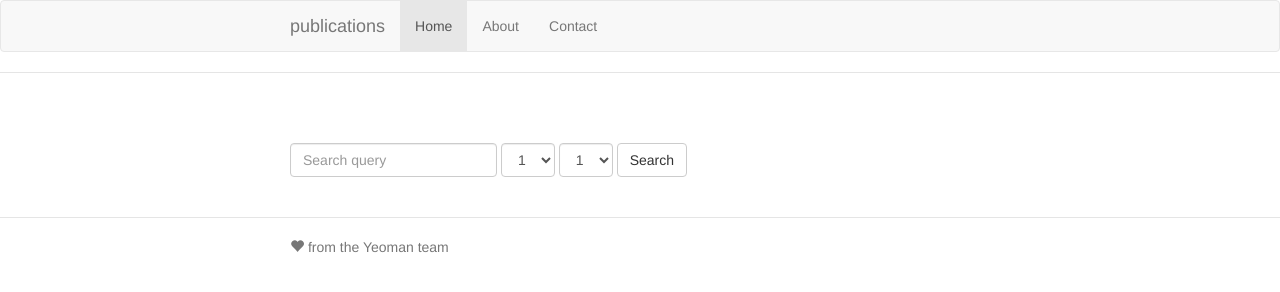
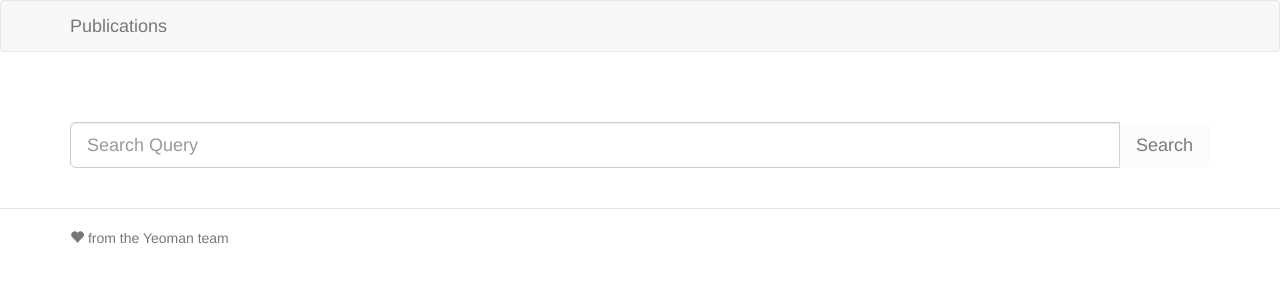
Before and after one commit to palrajarockiaraj/publication-histogram, a website: page app/index.html in a window 1280 px wide. Drawn offline with nearby package versions, Linux system fonts and the light colour scheme; some packages are replaced by stand-ins of ours; files that its build step writes are made by us from their sources; a script that the page names is missing.

Commit message:
Chart changes

```diff
--- a/app/index.html
+++ b/app/index.html
@@ -33,17 +33,17 @@
               <span class="icon-bar"></span>
             </button>
 
-            <a class="navbar-brand" href="#/">publications</a>
+            <a class="navbar-brand" href="#/">Publications</a>
           </div>
 
-          <div class="collapse navbar-collapse" id="js-navbar-collapse">
+          <!-- <div class="collapse navbar-collapse" id="js-navbar-collapse">
 
             <ul class="nav navbar-nav">
               <li class="active"><a href="#/">Home</a></li>
               <li><a ng-href="#/about">About</a></li>
               <li><a ng-href="#/">Contact</a></li>
             </ul>
-          </div>
+          </div> -->
         </div>
       </div>
     </div>
@@ -84,6 +84,7 @@
     <script src="bower_components/angular-sanitize/angular-sanitize.js"></script>
     <script src="bower_components/angular-touch/angular-touch.js"></script>
     <script src="bower_components/highcharts/highcharts.js"></script>
+    <script src="bower_components/angular-bootstrap/ui-bootstrap-tpls.js"></script>
     <!-- endbower -->
     <!-- endbuild -->
 
--- a/app/scripts/app.js
+++ b/app/scripts/app.js
@@ -17,7 +17,8 @@ angular
     'ngResource',
     'ngRoute',
     'ngSanitize',
-    'ngTouch'
+    'ngTouch',
+    'ui.bootstrap'
   ])
   .config(function ($routeProvider) {
     $routeProvider
--- a/app/scripts/controllers/main.js
+++ b/app/scripts/controllers/main.js
@@ -9,12 +9,6 @@
  */
 angular.module('publicationsApp')
   .controller('MainCtrl', ['$scope', '$http', 'AppConstants', 'util', function ($scope, $http, AppConstants, util) {
-    this.awesomeThings = [
-      'HTML5 Boilerplate',
-      'AngularJS',
-      'Karma'
-    ];
-
     $scope.chart = {};
     $scope.chart.title = "Publication Histogram";
     $scope.showChart = false;
@@ -22,7 +16,7 @@ angular.module('publicationsApp')
 
 	$scope.search = function(){
 	    $http.get(AppConstants.WS_URL+'/search?query='+$scope.searchQuery+'&sort=CITED%20desc&format=json').then(function(response){
-	    	if(!response.data.errCode){
+	    	if(response.data.resultList.result.length > 0){
 		    	var allYears = [];
 		    	angular.forEach(response.data.resultList.result, function(value, key){
 		    		allYears.push(value.pubYear);
@@ -41,6 +35,4 @@ angular.module('publicationsApp')
 	    	console.log(errorResponse);
 	    });
 	};
-
-
   }]);
--- a/app/scripts/directives/barchart.js
+++ b/app/scripts/directives/barchart.js
@@ -17,7 +17,9 @@ angular.module('publicationsApp')
       link: function postLink(scope, element, attrs) {
 		Highcharts.chart(element[0], {
 		    chart: {
-		        type: 'column'
+		        type: 'column',
+		        width: 1000,
+		        // height: 600
 		    },
 		    title: {
 		        text: scope.chartOptions.title
--- a/app/scripts/services/util.js
+++ b/app/scripts/services/util.js
@@ -10,8 +10,6 @@
 angular.module('publicationsApp')
   .factory('util', function () {
 
-    var meaningOfLife = 42;
-
     var getCount = function(value){
       var  count = {};
       value.forEach(function(i) { count[i] = (count[i]||0) + 1;});
@@ -19,9 +17,6 @@ angular.module('publicationsApp')
     };
 
     return {
-      someMethod: function () {
-        return meaningOfLife;
-      },
       getCount: getCount
     };
   });
--- a/app/styles/main.css
+++ b/app/styles/main.css
@@ -18,10 +18,10 @@ body {
 }
 
 /* Custom page header */
-.header {
+/*.header {
   border-bottom: 1px solid #e5e5e5;
   margin-bottom: 10px;
-}
+}*/
 /* Make the masthead heading the same height as the navigation */
 .header h3 {
   margin-top: 0;
@@ -61,9 +61,9 @@ body {
 
 /* Responsive: Portrait tablets and up */
 @media screen and (min-width: 768px) {
-  .container {
+  /*.container {
     max-width: 730px;
-  }
+  }*/
 
   /* Remove the padding we set earlier */
   .header,
--- a/app/views/main.html
+++ b/app/views/main.html
@@ -1,29 +1,16 @@
-<form class="form-inline search-form" ng-submit="search()" name="searchForm" role="form">
-  <div class="form-group">
-    <label class="sr-only" for="searchQuery">Search Query</label>
-    <input type="text" ng-model="searchQuery" class="form-control" id="searchQuery" placeholder="Search query">
-  </div>
-  <div class="form-group">
-    <label class="sr-only" for="startDate">Password</label>
-    <select class="form-control">
-      <option>1</option>
-      <option>2</option>
-      <option>3</option>
-      <option>4</option>
-      <option>5</option>
-    </select>
-  </div>
-  <div class="form-group">
-    <label class="sr-only" for="endDate">Password</label>
-    <select class="form-control">
-      <option>1</option>
-      <option>2</option>
-      <option>3</option>
-      <option>4</option>
-      <option>5</option>
-    </select>
-  </div>
-  <button type="submit" class="btn btn-default">Search</button>
+<!-- <div uib-alert class="alert-info" close="closeAlert($index)">A happy alert!</div> -->
+
+<form class="search-form" ng-submit="search()" name="searchForm" role="form" autocomplete="off" novalidate>
+  <div class="row">
+    <div class="col-xs-12">
+      <div class="input-group input-group-lg">
+          <input type="text" ng-model="searchQuery" class="form-control input-lg" id="searchQuery" placeholder="Search Query" required />
+        <div class="input-group-btn">
+          <button type="submit" ng-disabled="searchForm.$invalid" class="btn btn-defaul btn-lg">Search</button>
+        </div><!-- /btn-group -->
+      </div><!-- /input-group -->
+    </div><!-- /.col-xs-12 -->
+  </div><!-- /.row -->
 </form>
 
 <div class="row chart" ng-if="showChart">
--- a/bower.json
+++ b/bower.json
@@ -12,7 +12,8 @@
     "angular-route": "^1.4.0",
     "angular-sanitize": "^1.4.0",
     "angular-touch": "^1.4.0",
-    "highcharts": "^6.0.3"
+    "highcharts": "^6.0.3",
+    "angular-bootstrap": "^2.5.0"
   },
   "devDependencies": {
     "angular-mocks": "^1.4.0"
```
Also changed, not shown: test/karma.conf.js (+1 -0 lines).
